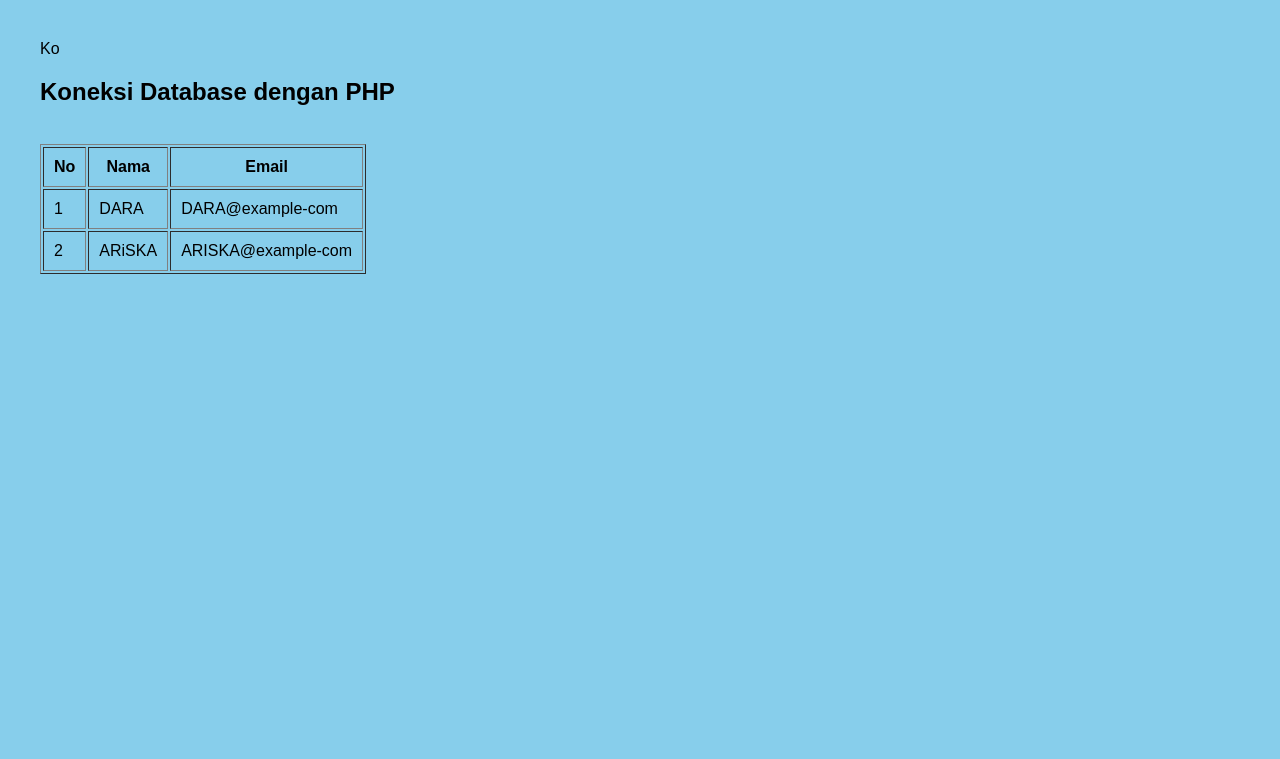
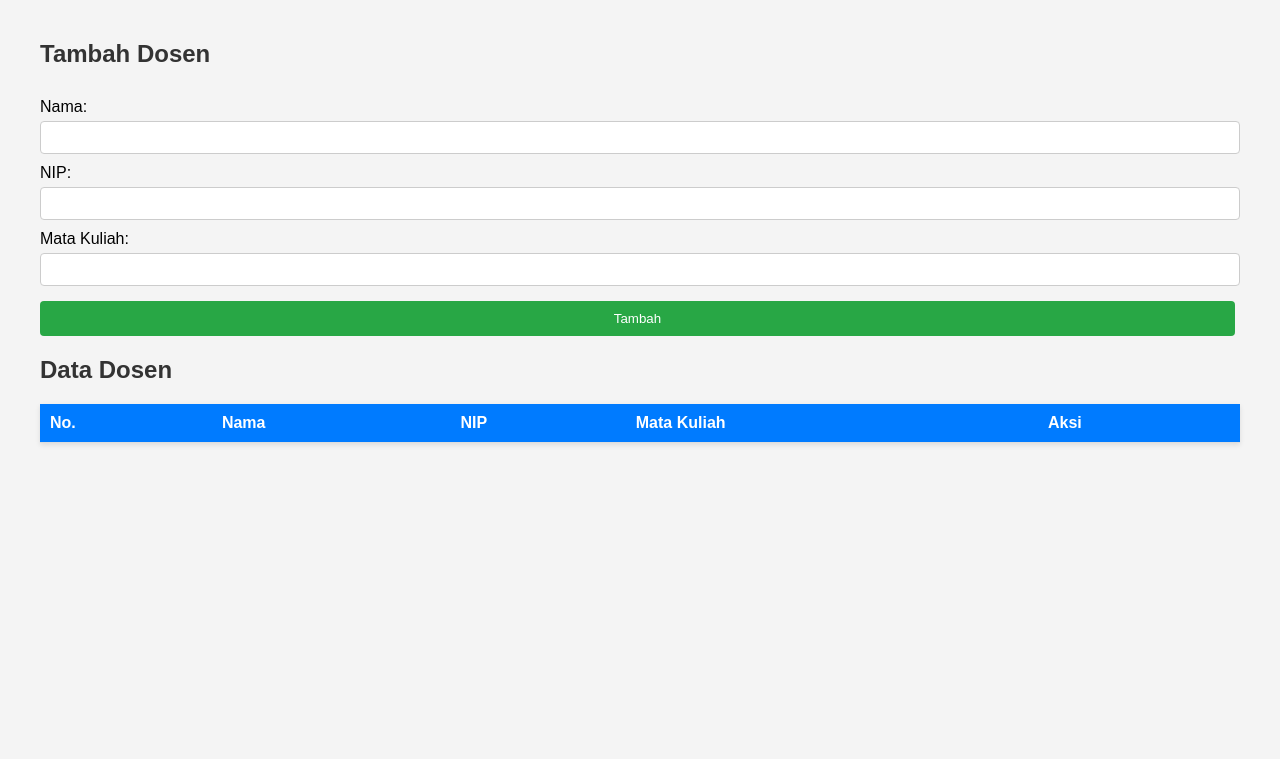
Before and after one commit to ariskadara/ariska, a PHP site: page / in a window 1280 px wide. Shown: the top 759 px of the page. Run offline with PHP 8.4, Linux system fonts and the light colour scheme; data comes from the database, SQL or seed files in the repository; lists and menus that the app fills with data are empty.

Commit message:
Add files via upload

```diff
--- /dev/null
+++ b/Script.js
@@ -0,0 +1,42 @@
+let dosenList = [];
+
+// Fungsi untuk menampilkan data ke tabel
+function renderTable() {
+    const tbody = document.querySelector("#tableDosen tbody");
+    tbody.innerHTML = "";
+
+    dosenList.forEach((dosen, index) => {
+        const row = document.createElement("tr");
+
+        row.innerHTML = `
+            <td>${index + 1}</td>
+            <td>${dosen.nama}</td>
+            <td>${dosen.nip}</td>
+            <td>${dosen.mataKuliah}</td>
+            <td>
+                <button class="edit" onclick="editDosen(${index})">Edit</button>
+                <button class="delete" onclick="deleteDosen(${index})">Hapus</button>
+            </td>
+        `;
+
+        tbody.appendChild(row);
+    });
+}
+
+// Fungsi untuk menambahkan dosen
+document.getElementById("formDosen").addEventListener("submit", function (e) {
+    e.preventDefault();//biar ga relad halaman
+
+    //Masukkan ke array
+    dosenList.push({
+        nama: nama,
+        nip: nip,
+        mataKuliah: mataKuliah
+    });
+
+    //Render ulang table
+    renderTable();
+
+    //Reset input table
+    document.getElementById("from Dosen").requestFullscreen();
+});
--- a/index.php
+++ b/index.php
@@ -1,32 +1,42 @@
-<?php include 'koneksi.php'; ?>
 <!DOCTYPE html>
-<html lang="en">
+<html lang="id">
 <head>
     <meta charset="UTF-8">
-    <meta name="viewport" content="width=device-width, initial-scale=1.0">
-    <title>Koneksi Database</title>
-    <link rel="stylesheet" type="text/css" href="style.css">
+    <meta name="viewport" content="width=device-width, initial-scale=1">
+    <title>CRUD Dosen</title>
+    <link rel="stylesheet" href="style.css">
 </head>
 <body>
-    <h2>Koneksi Database dengan PHP</h2>
-    <br>
-    <table border="1" cellpadding="10">
-        <tr>
-            <th>No</th>
-            <th>Nama</th>
-            <th>Email</th>
-        </tr>
-        <?php
-        $no = 1;
-        $query = mysqli_query($conn, "SELECT * FROM pengunjung");
-        while ($row = mysqli_fetch_assoc($query)) {
-            echo "<tr>";
-            echo "<td>".$no++."</td>";
-            echo "<td>".$row['nama']."</td>";
-            echo "<td>".$row['email']."</td>";
-            echo "</tr>";
-        }
-        ?>
+    <h2>Tambah Dosen</h2>
+    <form id="formDosen">
+        <label for="nama">Nama:</label>
+        <input type="text" id="nama" name="nama" required>
+
+        <label for="nip">NIP:</label>
+        <input type="text" id="nip" name="nip" required>
+
+        <label for="mataKuliah">Mata Kuliah:</label>
+        <input type="text" id="mataKuliah" name="mataKuliah" required>
+
+        <button type="submit">Tambah</button>
+    </form>
+
+    <h2>Data Dosen</h2>
+    <table id="tableDosen">
+        <thead>
+            <tr>
+                <th>No.</th>
+                <th>Nama</th>
+                <th>NIP</th>
+                <th>Mata Kuliah</th>
+                <th>Aksi</th>
+            </tr>
+        </thead>
+        <tbody>
+            <!-- Data akan ditampilkan di sini -->
+        </tbody>
     </table>
+
+    <script src="script.js"></script>
 </body>
 </html>
--- a/style.css
+++ b/style.css
@@ -1,5 +1,77 @@
 body {
-    font-family: Arial, sans-seril;
+    font-family: Arial, sans-serif;
     margin: 40px;
-    background-color: skyblue;
+    background-color: #f4f4f4;
 }
+
+h2 {
+    color: #333;
+    margin-bottom: 20px;
+}
+
+form {
+    display: flex;
+    flex-direction: column;
+    margin-bottom: 20px;
+}
+
+form label {
+    margin-top: 10px;
+}
+
+form input {
+    padding: 8px;
+    margin-top: 5px;
+    border: 1px solid #ccc;
+    border-radius: 4px;
+}
+
+form button {
+    margin-top: 15px;
+    padding: 10px;
+    background-color: #28a745;
+    color: white;
+    border: none;
+    border-radius: 4px;
+    cursor: pointer;
+}
+
+form button:hover {
+    background-color: #218838;
+}
+
+table {
+    width: 100%;
+    border-collapse: collapse;
+    background-color: white;
+    box-shadow: 0 2px 5px rgba(0,0,0,0.1);
+}
+
+th, td {
+    padding: 10px;
+    text-align: left;
+    border-bottom: 1px solid #ddd;
+}
+
+th {
+    background-color: #007bff;
+    color: white;
+}
+
+button {
+    margin-right: 5px;
+    padding: 5px 10px;
+    border: none;
+    border-radius: 4px;
+    cursor: pointer;
+}
+
+button.edit {
+    background-color: #ffc107;
+    color: black;
+}
+
+button.delete {
+    background-color: #dc3545;
+    color: white;
+}
```
